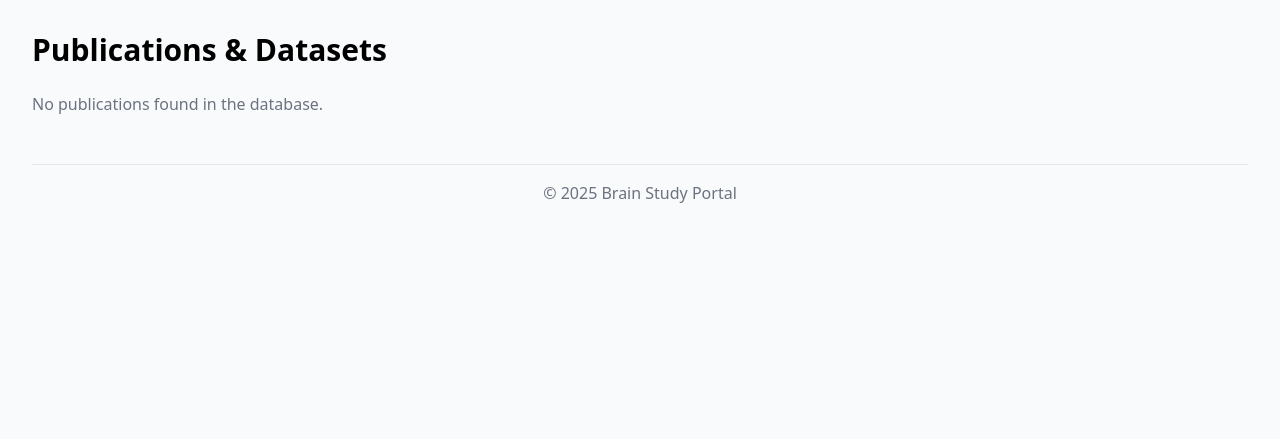
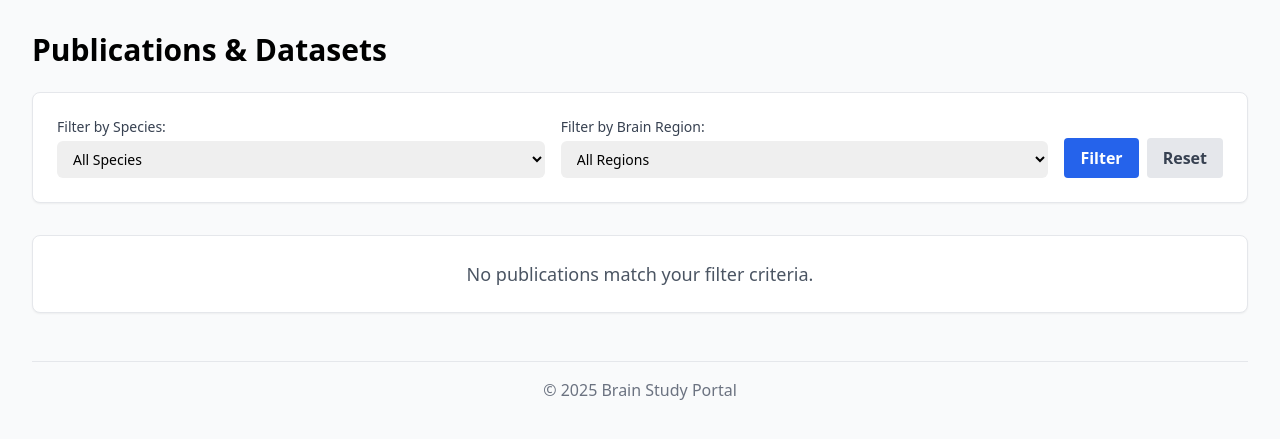
Before and after one commit to VHE888/brain-study-portal, a Flask app: page /studies in a window 1280 px wide. Shown: the part 129-568 px from the top of the page. Run offline with Flask 3, Linux system fonts and the light colour scheme; some libraries are stand-ins or nearby versions.

Commit message:
add filters in studies page

```diff
--- a/app.py
+++ b/app.py
@@ -1,4 +1,4 @@
-from flask import Flask, render_template
+from flask import Flask, render_template, request
 
 # Import the db object and models from models.py
 from models import db, Publication, Dataset, Species, Region
@@ -23,9 +23,42 @@ def home():
 
 @app.route('/studies')
 def studies():
-    """Renders the studies page, fetching all publications from the database."""
-    all_publications = Publication.query.order_by(Publication.publication_date.desc()).all()
-    return render_template('studies.html', publications=all_publications)
+    """
+    Fetches publications from the database and renders the studies page.
+    Now includes logic to filter results based on user selection.
+    """
+    # 1. Get filter choices from the URL query parameters (e.g., /studies?species_id=1)
+    selected_species_id = request.args.get('species_id', type=int)
+    selected_region_id = request.args.get('region_id', type=int)
+
+    # 2. Start with a base query for all publications
+    query = Publication.query
+
+    # 3. Conditionally add filters to the query if a user made a selection
+    if selected_species_id:
+        # Join publications with datasets and filter by the selected species ID
+        query = query.join(Publication.datasets).filter(Dataset.sid == selected_species_id)
+
+    if selected_region_id:
+        # Join through datasets and the association table to filter by region ID
+        query = query.join(Publication.datasets).join(Dataset.regions).filter(Region.rid == selected_region_id)
+
+    # 4. Execute the final query, ordering by date
+    filtered_publications = query.order_by(Publication.publication_date.desc()).all()
+
+    # 5. Fetch all species and regions to populate the filter dropdowns dynamically
+    all_species = Species.query.order_by(Species.species_name).all()
+    all_regions = Region.query.order_by(Region.brain_region_name).all()
+
+    # 6. Render the template, passing all the necessary data
+    return render_template(
+        'studies.html',
+        publications=filtered_publications,
+        all_species=all_species,
+        all_regions=all_regions,
+        selected_species_id=selected_species_id,
+        selected_region_id=selected_region_id
+    )
 
 
 
--- a/templates/studies.html
+++ b/templates/studies.html
@@ -20,16 +20,55 @@
     <main>
         <h2 class="text-3xl font-semibold mb-6">Publications & Datasets</h2>
 
+        <!-- Filter Form -->
+        <div class="bg-white p-6 rounded-lg shadow-sm mb-8 border">
+            <form action="/studies" method="GET" class="flex flex-col sm:flex-row sm:items-center sm:space-x-4 space-y-4 sm:space-y-0">
+                <div class="flex-1">
+                    <label for="species_id" class="block text-sm font-medium text-gray-700">Filter by Species:</label>
+                    <select name="species_id" id="species_id" class="mt-1 block w-full pl-3 pr-10 py-2 text-base border-gray-300 focus:outline-none focus:ring-blue-500 focus:border-blue-500 sm:text-sm rounded-md">
+                        <option value="">All Species</option>
+                        {% for species in all_species %}
+                            <option value="{{ species.sid }}" {% if species.sid == selected_species_id %}selected{% endif %}>
+                                {{ species.species_name }}
+                            </option>
+                        {% endfor %}
+                    </select>
+                </div>
+
+                <div class="flex-1">
+                    <label for="region_id" class="block text-sm font-medium text-gray-700">Filter by Brain Region:</label>
+                    <select name="region_id" id="region_id" class="mt-1 block w-full pl-3 pr-10 py-2 text-base border-gray-300 focus:outline-none focus:ring-blue-500 focus:border-blue-500 sm:text-sm rounded-md">
+                        <option value="">All Regions</option>
+                        {% for region in all_regions %}
+                            <option value="{{ region.rid }}" {% if region.rid == selected_region_id %}selected{% endif %}>
+                                {{ region.brain_region_name }}
+                            </option>
+                        {% endfor %}
+                    </select>
+                </div>
+
+                <div class="flex items-end space-x-2 pt-5">
+                    <button type="submit" class="bg-blue-600 text-white font-bold py-2 px-4 rounded hover:bg-blue-700 transition-colors">
+                        Filter
+                    </button>
+                    <a href="/studies" class="bg-gray-200 text-gray-700 font-bold py-2 px-4 rounded hover:bg-gray-300 transition-colors">
+                        Reset
+                    </a>
+                </div>
+            </form>
+        </div>
+        <!-- End Filter Form -->
+
+
         <div class="space-y-8">
-            <!-- Flask will loop through your publications and render them here -->
             {% for pub in publications %}
             <article class="bg-white border p-6 rounded-lg shadow-sm">
                 <h3 class="text-2xl font-semibold text-gray-800">{{ pub.title }}</h3>
-                <p class="text-gray-600 my-2">{{ pub.journal }} - Published on {{ pub.publication_date.strftime('%B %Y') }}</p>
+                <p class="text-gray-600 my-2">{{ pub.journal }} - Published on {{ pub.publication_date.strftime('%B %d, %Y') }}</p>
 
                 {% for dataset in pub.datasets %}
                 <div class="border-t mt-4 pt-4">
-                    <h4 class="text-lg font-semibold">Dataset</h4>
+                    <h4 class="text-lg font-semibold">Dataset Details</h4>
                     <ul class="list-disc list-inside mt-2 text-gray-700">
                         <li><strong>Species:</strong> {{ dataset.species.species_name }}</li>
                         <li>
@@ -46,7 +85,9 @@
                 {% endfor %}
             </article>
             {% else %}
-            <p class="text-gray-500">No publications found in the database.</p>
+            <div class="bg-white border p-6 rounded-lg shadow-sm text-center">
+                <p class="text-gray-600 text-lg">No publications match your filter criteria.</p>
+            </div>
             {% endfor %}
         </div>
     </main>
```
